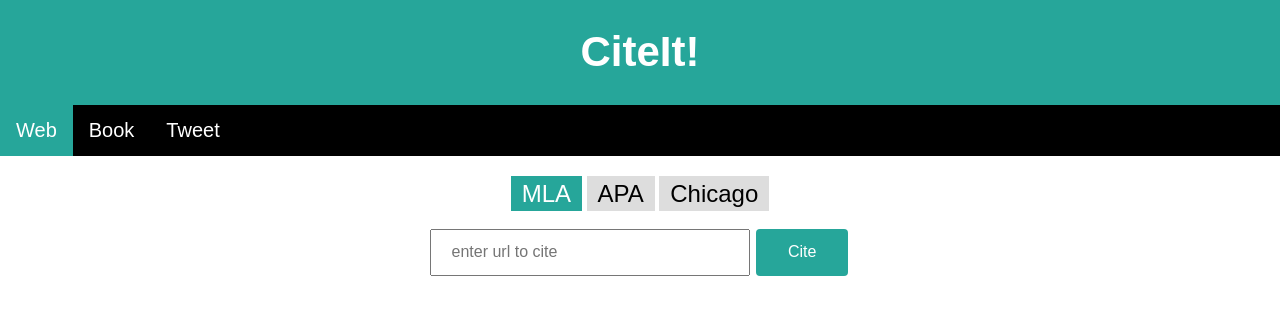
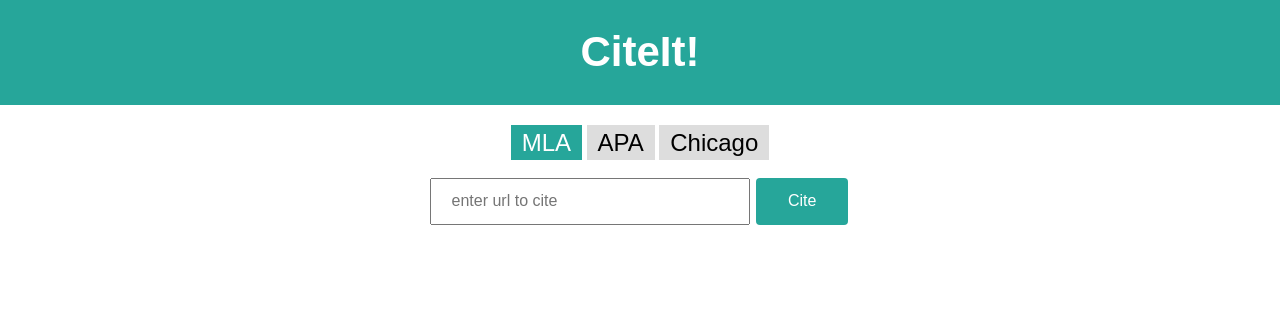
Before and after one commit to Johngeorgesample/CiteIt, a PHP site: page / in a window 1280 px wide. Shown: the top 315 px of the page. Run offline with PHP 8.4, Linux system fonts and the light colour scheme; style sheets or scripts are compiled from the project's sources.

Commit message:
Removed navbar

```diff
--- a/app/index.html
+++ b/app/index.html
@@ -16,13 +16,6 @@
     <div class="titleBar">
       <h1>CiteIt!</h1>
     </div>
-    <nav>
-      <ul class="nav-ul">
-        <li class="nav-li is-active" ng-click=""><a href="#">Web</a></li>
-        <li class="nav-li" ng-click=""><a href="#">Book</a></li>
-        <li class="nav-li" ng-click=""><a href="#">Tweet</a></li>
-      </ul>
-    </nav>
 
     <form action="metaInfo.php" method="post">
       <div class="radio-toolbar">
--- a/app/sass/helpers/_titleBar.scss
+++ b/app/sass/helpers/_titleBar.scss
@@ -19,4 +19,5 @@ a:visited {
   margin: 0;
   padding: 0;
   overflow: hidden;
+  margin-bottom: 20px;
 }
--- a/dist/css/main.css
+++ b/dist/css/main.css
@@ -471,7 +471,8 @@ a:visited {
   list-style-type: none;
   margin: 0;
   padding: 0;
-  overflow: hidden; }
+  overflow: hidden;
+  margin-bottom: 20px; }
 
 .container {
   padding-left: 20px; }
```
Also changed, not shown: app/metaInfo.php (+0 -7 lines), app/results.php (+1 -7 lines), dist/index.html (+0 -7 lines), dist/metaInfo.php (+0 -7 lines), dist/results.php (+1 -7 lines).
